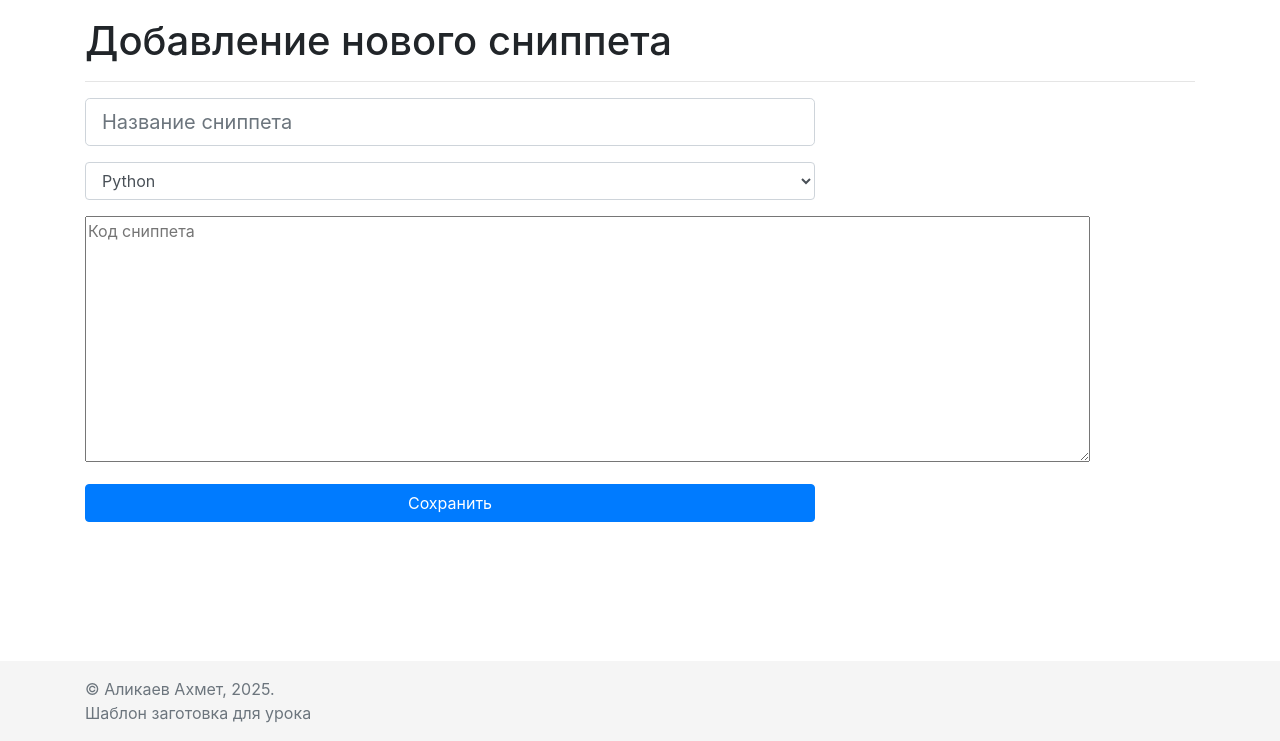
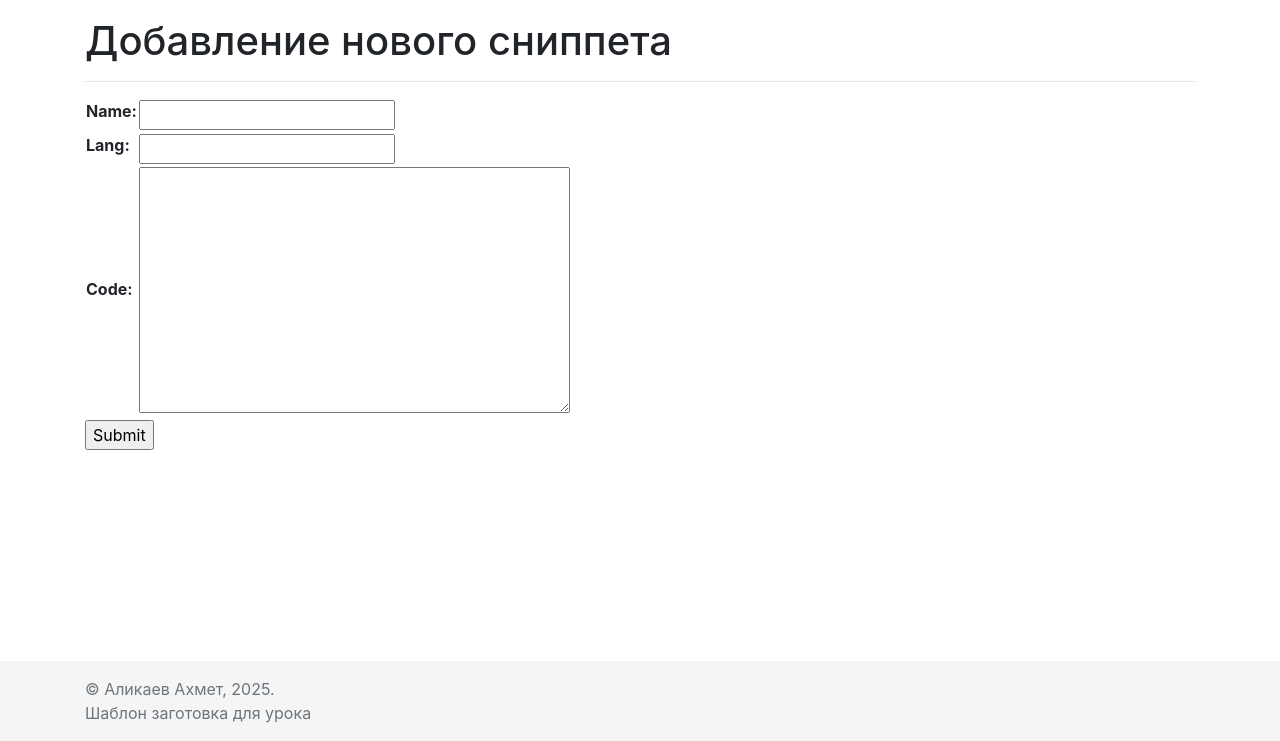
Before and after one commit to alikaevahmet/SnippetsTemplate, a Django app: page /snippets/add in a window 1280 px wide. Shown: the part 59-800 px from the top of the page. Run offline with Django 3.2, Linux system fonts and the light colour scheme; some libraries are stand-ins or nearby versions.

Commit message:
add create snippet

```diff
--- /dev/null
+++ b/MainApp/forms.py
@@ -0,0 +1,15 @@
+from django.forms import ModelForm, ValidationError
+from MainApp.models import Snippet
+
+
+class SnippetForm(ModelForm):
+    class Meta:
+       model = Snippet
+       # Описываем поля, которые будем заполнять в форме
+       fields = ['name', 'lang', 'code']
+
+    def clean_name(self):
+        snippet_name = self.cleaned_data.get('name')
+        if len(snippet_name) > 3:
+            return snippet_name
+        raise ValidationError('snippet name too short')
--- a/MainApp/views.py
+++ b/MainApp/views.py
@@ -1,7 +1,8 @@
-from django.http import Http404
+from django.http import Http404, HttpResponse
 from django.shortcuts import render, redirect
 from .models import Snippet
 from django.core.exceptions import ObjectDoesNotExist
+from .forms import SnippetForm
 
 def index_page(request):
     context = {'pagename': 'PythonBin'}
@@ -9,7 +10,11 @@ def index_page(request):
 
 
 def add_snippet_page(request):
-    context = {'pagename': 'Добавление нового сниппета'}
+    form = SnippetForm()
+    context = {
+        'pagename': 'Добавление нового сниппета',
+        'form': form
+        }
     return render(request, 'pages/add_snippet.html', context)
 
 
@@ -32,3 +37,11 @@ def snippet_page(request, snippetId):
     else:
         context['snippet'] = snippet
     return render(request, 'pages/snippet_page.html', context)
+
+def create_snippet(request):
+    if request.method == "POST":
+        form = SnippetForm(request.POST)
+        if form.is_valid():
+             form.save()
+             return redirect('view-snippet') # GET /snippet_list/list
+        return render(request, 'pages/add_snippet.html', {'form': form})
--- a/Snippets/urls.py
+++ b/Snippets/urls.py
@@ -8,5 +8,5 @@ urlpatterns = [
     path('snippets/add', views.add_snippet_page, name='add-snippet'),
     path('snippets/list', views.snippets_page, name='view-snippet'),
     path('snippets/<int:snippetId>', views.snippet_page, name='snippet-page'),
-    path('snippets/errors', views.add_snippet_page, name='errors'),
+    path('snippets/create', views.create_snippet, name='snippet-create'),
 ] + static(settings.STATIC_URL, document_root=settings.STATIC_ROOT)
--- a/templates/pages/add_snippet.html
+++ b/templates/pages/add_snippet.html
@@ -11,31 +11,12 @@
 
         <div class="row">
             <div class="col">
-                <form action="" method="post">
-                    <div class="form-group row">
-                        <div class="col-8">
-                            <input type="text" name="name" class="form-control form-control-lg" placeholder="Название сниппета">
-                        </div>
-                    </div>
-                    <div class="form-group row">
-                        <div class="col-8">
-                            <select class="form-control" name="lang">
-                                <option>Python</option>
-                                <option>C++</option>
-                                <option>JavaScript</option>
-                            </select>
-                        </div>
-                    </div>
-                    <div class="form-group row">
-                        <div class="col-8">
-                            <textarea cols="96" rows="10" placeholder="Код сниппета"></textarea>
-                        </div>
-                    </div>
-                    <div class="form-group row">
-                        <div class="col-8">
-                            <input type="submit" class="btn btn-primary btn-block" value="Сохранить">
-                        </div>
-                    </div>
+                <form action="{% url "snippet-create" %}" method="post">
+                    {% csrf_token %}
+                    <table>
+                        {{form}}
+                    </table>
+                    <input type="submit" value="Submit"/>
                 </form>
 
             </div>
```
